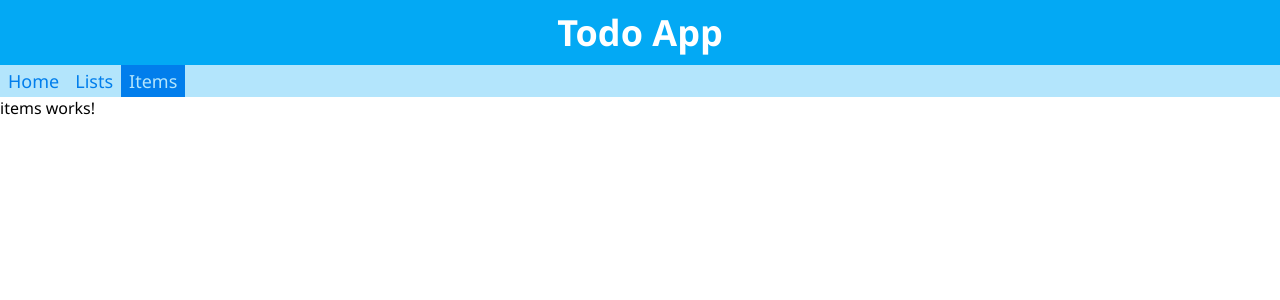
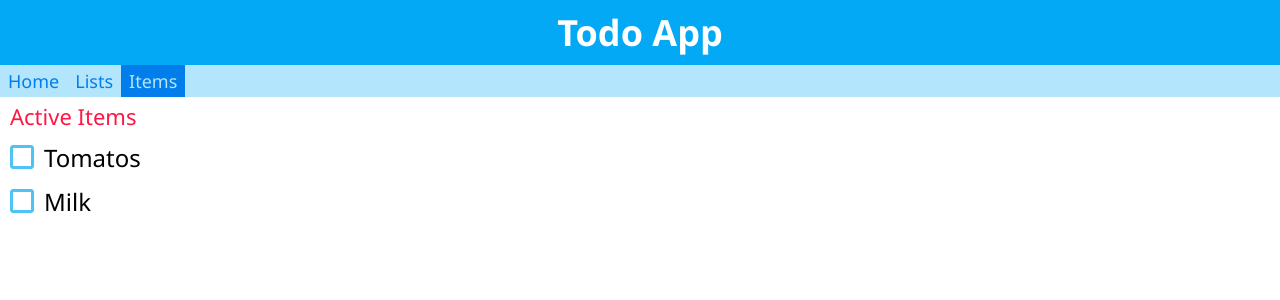
Before and after one commit to Sahar-Goldman/TodoAppReactiveAngular, an Angular app in the folder toDoProject/: page /items in a window 1280 px wide. Shown: the top 300 px of the page. Built offline with nearby package versions, Linux system fonts and the light colour scheme.

Commit message:
implemented items list presenter

```diff
--- a/toDoProject/src/app/Component/items/items.component.css
+++ b/toDoProject/src/app/Component/items/items.component.css
@@ -0,0 +1,11 @@
+:host {
+    display: grid;
+    grid-template-rows: auto auto 1fr;
+}
+h1 {
+    margin: 20px;
+    font-size: 60px;
+    align-self: center;
+    justify-self: center;
+    opacity: 0.3;
+}
--- a/toDoProject/src/app/Component/items/items.component.html
+++ b/toDoProject/src/app/Component/items/items.component.html
@@ -1 +1,10 @@
-<p>items works!</p>
+<header>Active Items</header>
+<ng-container *ngIf="(items$ | async) as items">
+    <div class="items">
+        <app-item-viewer *ngFor="let item of items" [caption]="item.caption" [isCompleted]="item.isCompleted"
+            (completed)="complete(item.id)"></app-item-viewer>
+    </div>
+</ng-container>
+<ng-container *ngIf="!(items$ | async)?.length">
+    <h1>You do not have active items</h1>
+</ng-container>
--- a/toDoProject/src/app/Component/items/items.component.ts
+++ b/toDoProject/src/app/Component/items/items.component.ts
@@ -1,4 +1,8 @@
 import { Component, OnInit } from '@angular/core';
+import { Observable } from 'rxjs';
+import { map } from 'rxjs/operators';
+import { Item } from 'src/app/core/models/item.model';
+import { StateService } from 'src/app/core/services/state.service';
 
 @Component({
   selector: 'app-items',
@@ -7,9 +11,20 @@ import { Component, OnInit } from '@angular/core';
 })
 export class ItemsComponent implements OnInit {
 
-  constructor() { }
+  items$!: Observable<Item[]>
+
+  constructor(
+    private state: StateService
+  ) { }
 
   ngOnInit(): void {
+    this.items$ = this.state.getAllItems().pipe(
+      map(items => items.filter(i => !i.isCompleted))
+    );
+  }
+
+  async complete(itemId: number) {
+    await this.state.markAsCompleted(itemId);
   }
 
 }
```
